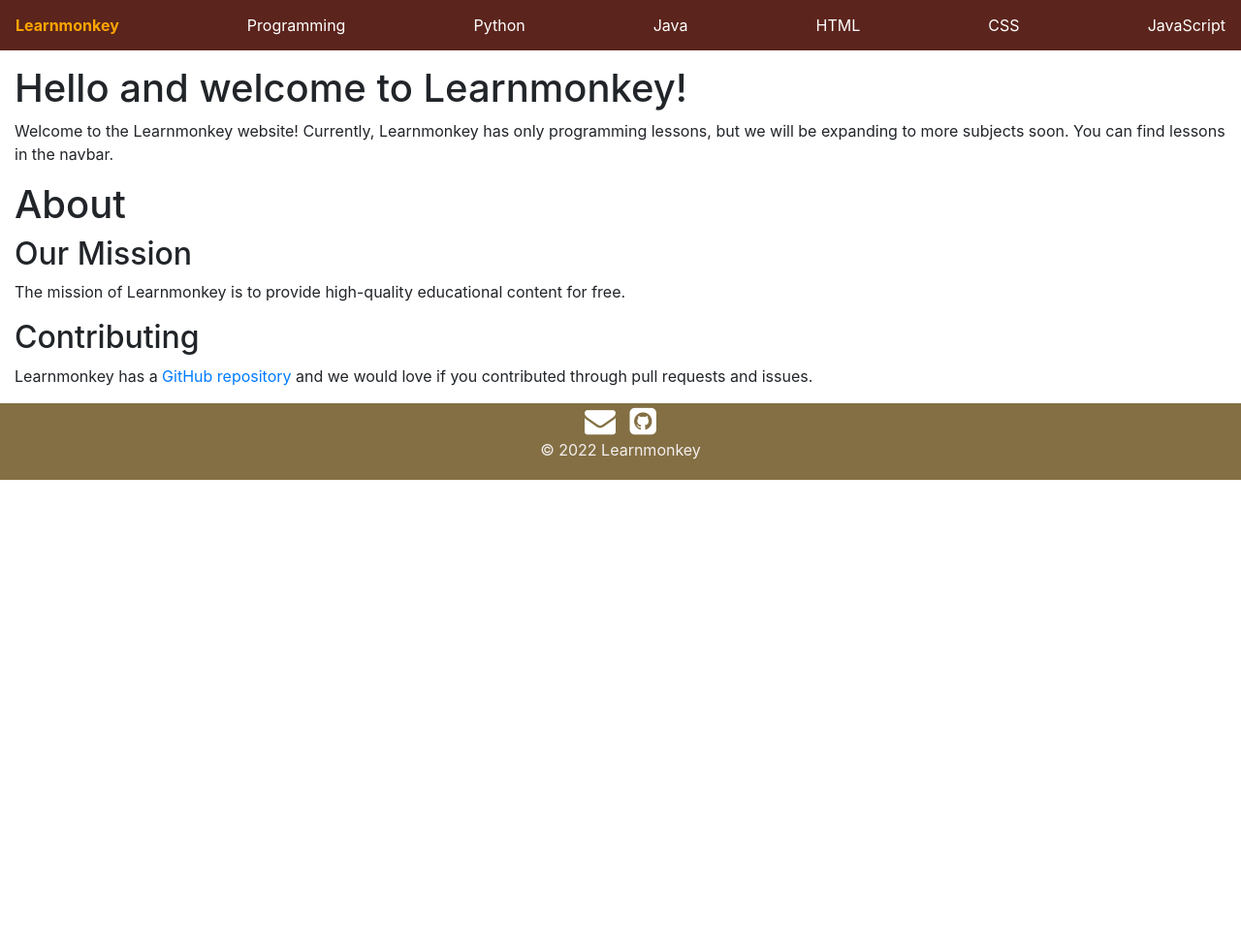
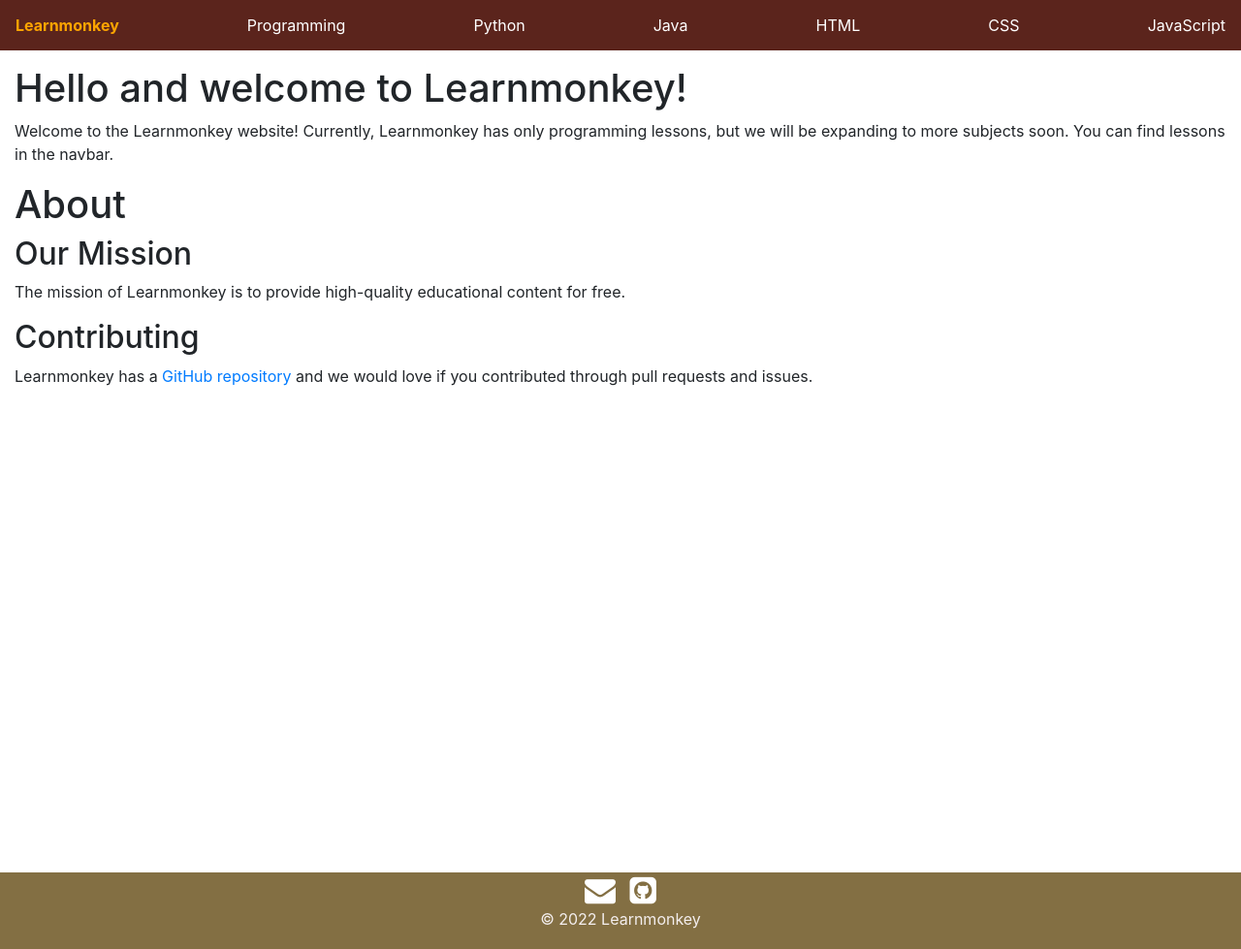
Before and after one commit to learnmonkey/learnmonkey.github.io, a Jekyll site: the page built from index.html, in a window 1280 px wide and 979 px high. Shown: the whole window at 97% size. Built offline with Jekyll 4.4.1, drawn with Linux system fonts in a browser that asks for light colours.

Commit message:
testing footer margins

```diff
--- a/assets/css/style.css
+++ b/assets/css/style.css
@@ -13,6 +13,7 @@ main {
 footer {
     text-align: center;
     padding: 3px;
+    margin-top: 500px;
     background-color: rgb(90, 63, 4);
     color: #f0e9e9;
     opacity: 75%;
```
